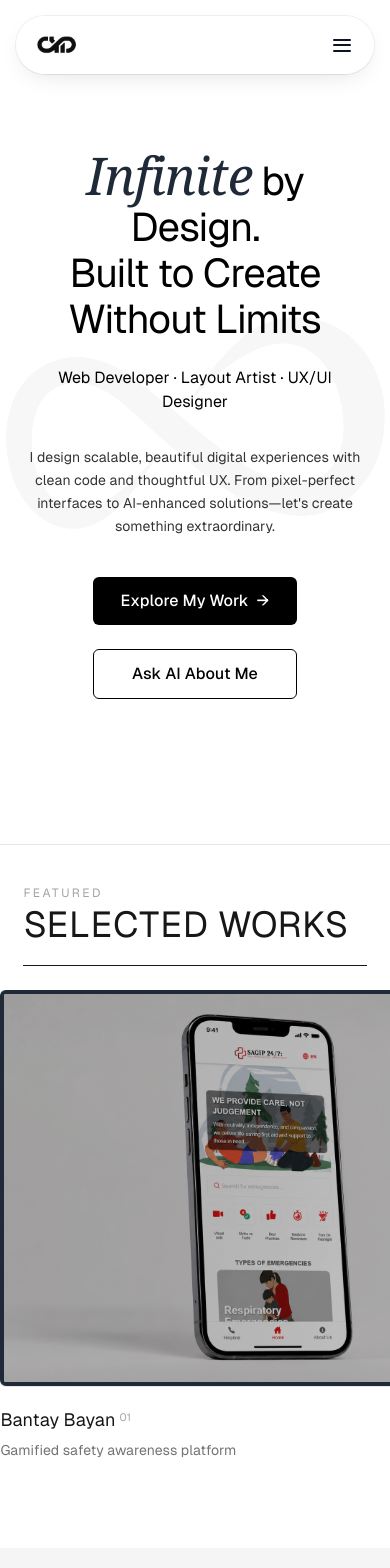
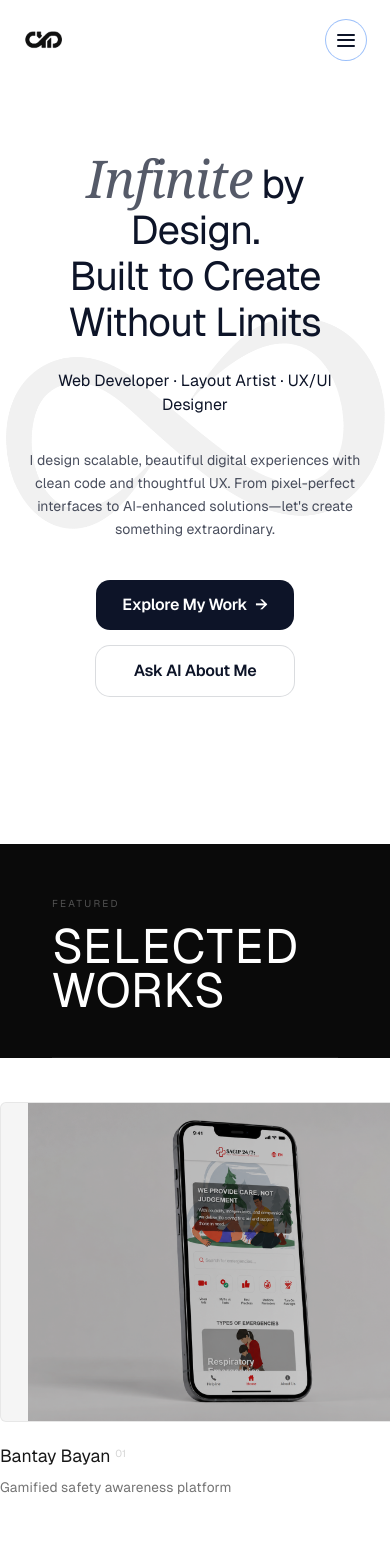
Before and after one commit to CristianYuriDomingo/my-portfolio, a Next.js app: page / in a window 390 px wide. Shown: the top 1568 px of the page. Built offline with nearby package versions, Linux system fonts and the light colour scheme.

Commit message:
improved pages ui to a black and white branding

```diff
--- a/src/components/organisms/AboutSection.tsx
+++ b/src/components/organisms/AboutSection.tsx
@@ -12,13 +12,27 @@ export default function AboutSection() {
       id="about"
       className="
         relative overflow-hidden
-        bg-[#F5F5F5]
+        bg-white
         min-h-[100dvh] flex flex-col
         px-9 pt-16 sm:pt-20 pb-0
         lg:h-screen lg:block lg:py-0
         [--page-x:2.25rem] lg:[--page-x:5rem]
       "
     >
+      {/* Subtle background watermark — same recipe as HeroSection */}
+      <div className="fixed inset-0 -z-20 flex items-center justify-center pointer-events-none select-none">
+        <div
+          className="opacity-[0.025] w-[110vw] h-[110vw] sm:w-[100vw] sm:h-[100vw] md:w-[90vw] md:h-[90vw]"
+          style={{
+            backgroundImage: "url('/images/hero/bg-logo1.png')",
+            backgroundRepeat: 'no-repeat',
+            backgroundPosition: 'center',
+            backgroundSize: 'contain',
+            filter: 'brightness(0)',
+          }}
+        />
+      </div>
+
       <div
         className="
           relative mx-auto w-full max-w-[1700px]
@@ -30,7 +44,7 @@ export default function AboutSection() {
         <h2
           className="
             w-full text-center font-display font-black leading-none tracking-tight
-            text-[#141D38]
+            text-navy
             text-[44px] sm:text-[64px] md:text-[80px]
             lg:absolute lg:top-[10%] lg:left-[var(--page-x)] lg:z-0 lg:text-left
             lg:text-[clamp(140px,15vw,230px)] lg:whitespace-nowrap
@@ -49,10 +63,10 @@ export default function AboutSection() {
         >
           <h3
             className="
-              font-display font-bold uppercase tracking-wide
-              text-[#4B4B4B]
-              text-[16px] sm:text-[18px]
-              mb-2
+              font-display font-bold uppercase tracking-widest
+              text-navy/40
+              text-[13px] sm:text-[14px]
+              mb-3
             "
           >
             {ABOUT_LABEL}
@@ -60,7 +74,7 @@ export default function AboutSection() {
           <p
             className="
               text-[18px] sm:text-[21px]
-              leading-[1.8] text-[#141D38]/80
+              leading-[1.8] text-navy/75
             "
           >
             {ABOUT_DESCRIPTION}
--- a/src/components/organisms/HeroSection.tsx
+++ b/src/components/organisms/HeroSection.tsx
@@ -32,14 +32,15 @@ export default function HeroSection() {
         />
       </div>
 
-      {/* Hero content — dark text for contrast against white bg */}
+      {/* Hero content — text now rides on the "navy" token instead of raw
+          black/gray, matching the navbar's palette */}
       <section
         id="hero"
         className="relative z-0 flex min-h-[100svh] flex-col items-center justify-center px-6 sm:px-10 text-center"
       >
-        <h1 className="max-w-4xl text-[clamp(2.5rem,7vw,4.75rem)] leading-[1.15] tracking-tight font-sans font-normal text-black">
+        <h1 className="max-w-4xl text-[clamp(2.5rem,7vw,4.75rem)] leading-[1.15] tracking-tight font-sans font-normal text-navy">
           <span
-            className="italic text-gray-800 text-[1.3em]"
+            className="italic text-navy/70 text-[1.3em]"
             style={{
               fontFamily: "'Playfair Display', 'Georgia', serif",
               fontWeight: '100',
@@ -55,32 +56,50 @@ export default function HeroSection() {
           Without Limits
         </h1>
 
-        <p className="mt-6 max-w-xl font-sans text-base sm:text-lg font-normal text-black">
+        <p className="mt-6 max-w-xl font-sans text-base sm:text-lg font-normal text-navy">
           Web Developer · Layout Artist · UX/UI Designer
         </p>
 
         {/* Value proposition */}
-        <p className="mt-8 max-w-2xl font-sans text-sm sm:text-base font-normal leading-relaxed text-black/80">
+        <p className="mt-8 max-w-2xl font-sans text-sm sm:text-base font-normal leading-relaxed text-navy/75">
           I design scalable, beautiful digital experiences with clean code and
           thoughtful UX. From pixel-perfect interfaces to AI-enhanced
           solutions—let's create something extraordinary.
         </p>
 
-        {/* CTA Buttons */}
-        <div className="mt-10 flex flex-col sm:flex-row gap-6 justify-center">
-          {/* Primary CTA */}
+        {/* CTA Buttons — same radius, weight, and interaction recipe as the
+            navbar's Contact chip, so hero and nav read as one design */}
+        <div className="mt-10 flex flex-col sm:flex-row gap-4 justify-center">
+          {/* Primary CTA — solid navy fill. This stays the one bold, filled
+              button on the page; the nav's Contact is deliberately quieter. */}
           <Link
             href="/works"
-            className="inline-flex items-center justify-center px-7 py-3 bg-black text-white font-medium rounded-md transition-opacity duration-300 hover:opacity-90 active:opacity-75"
+            className="
+              inline-flex items-center justify-center
+              px-[26px] py-[13px] rounded-[14px]
+              bg-navy text-white font-semibold tracking-tight
+              transition-all duration-200 ease-out
+              hover:opacity-90 active:scale-[0.97]
+              focus-visible:outline-none focus-visible:ring-2 focus-visible:ring-navy/30
+            "
           >
             Explore My Work
             <span className="ml-2">→</span>
           </Link>
 
-          {/* Secondary CTA */}
+          {/* Secondary CTA — outlined chip: identical recipe to the navbar's
+              Contact button (white fill, navy ring, navy text). */}
           <button
             onClick={handleAskAI}
-            className="inline-flex items-center justify-center px-7 py-3 border border-black text-black font-medium rounded-md transition-colors duration-300 hover:bg-black/5"
+            className="
+              inline-flex items-center justify-center
+              px-[26px] py-[13px] rounded-[14px]
+              bg-white ring-1 ring-navy/15
+              text-navy font-semibold tracking-tight
+              transition-all duration-200 ease-out
+              hover:bg-navy/[0.04] hover:ring-navy/25 active:scale-[0.97]
+              focus-visible:outline-none focus-visible:ring-2 focus-visible:ring-navy/30
+            "
           >
             Ask AI About Me
           </button>
--- a/src/components/organisms/Navbar.tsx
+++ b/src/components/organisms/Navbar.tsx
@@ -17,6 +17,7 @@ interface NavLink {
 const NAV_LINKS: NavLink[] = [
   { label: 'About', href: '/#about' },
   { label: 'Works', href: '/works' },
+  { label: 'Services', href: '/#services' },
   { label: 'Ask AI', href: '#' },
 ];
 
@@ -30,14 +31,14 @@ function Logo() {
     <Link
       href="/"
       aria-label="CYD Portfolio — home"
-      className="rounded-[8px] focus-visible:outline-none focus-visible:ring-2 focus-visible:ring-navy/30"
+      className="flex-shrink-0 rounded-[8px] focus-visible:outline-none focus-visible:ring-2 focus-visible:ring-navy/30"
     >
-      <div className="relative w-[42px] h-[42px] rounded-[8px] overflow-hidden flex-shrink-0">
+      <div className="relative w-[40px] h-[40px] rounded-[8px] overflow-hidden">
         <Image
           src="/images/logo/cyd-logo.png"
           alt="CYD"
           fill
-          sizes="42px"
+          sizes="40px"
           className="object-contain"
           priority
         />
@@ -66,14 +67,16 @@ function NavItem({
   const focusRing =
     'focus-visible:outline-none focus-visible:ring-2 focus-visible:ring-navy/30';
 
-  const desktopClass = `flex items-center px-[16px] py-[6px] rounded-full text-[14.5px] font-medium tracking-tight text-navy transition-colors duration-200 whitespace-nowrap active:scale-[0.97] hover:bg-navy/[0.045] ${focusRing}`;
-  const mobileClass = `flex items-center w-full px-[16px] py-[12px] rounded-[16px] text-[16px] font-medium tracking-tight text-navy transition-colors duration-200 active:scale-[0.98] hover:bg-navy/[0.045] ${focusRing}`;
+  // Desktop items live inside the gray pill, so active state reads as a
+  // raised white "chip" rather than a tinted background.
+  const desktopClass = `flex items-center px-[18px] py-[9px] rounded-full text-[14.5px] font-medium tracking-tight text-navy/75 transition-all duration-200 whitespace-nowrap active:scale-[0.97] hover:text-navy hover:bg-white/60 ${focusRing}`;
+  const mobileClass = `flex items-center w-full px-[16px] py-[12px] rounded-[14px] text-[16px] font-medium tracking-tight text-navy transition-colors duration-200 active:scale-[0.98] hover:bg-navy/[0.05] ${focusRing}`;
 
   const base = variant === 'mobile' ? mobileClass : desktopClass;
   const activeClass =
     variant === 'mobile'
       ? 'bg-[#FCDB32]/25 font-semibold'
-      : 'bg-navy/[0.07] font-semibold';
+      : 'bg-white text-navy font-semibold shadow-[0_1px_2px_rgba(13,20,40,0.10)]';
 
   const handleAiClick = () => {
     onAiChatClick?.();
@@ -206,39 +209,27 @@ export default function Navbar({ onAiChatClick }: NavbarProps) {
   return (
     <header
       className={`
-        fixed top-4 left-0 right-0 z-50
-        flex justify-center px-4
+        fixed top-0 left-0 right-0 z-50
         transition-transform duration-500
-        ${visible ? 'translate-y-0' : '-translate-y-[calc(100%+1rem)]'}
+        ${visible ? 'translate-y-0' : '-translate-y-full'}
       `}
       style={{ transitionTimingFunction: EASE }}
       role="banner"
     >
-      <div className="w-full max-w-[420px] md:w-auto md:max-w-none">
-        <nav
-          className="
-            flex items-center justify-between md:inline-flex
-            w-full md:w-auto
-            bg-white/75 backdrop-blur-xl backdrop-saturate-150
-            rounded-full
-            pl-[20px] md:pl-[36px] pr-[14px] md:pr-[28px] py-[8px]
-            ring-1 ring-black/[0.06]
-            shadow-[0_1px_2px_rgba(13,20,40,0.04),0_8px_24px_-8px_rgba(13,20,40,0.12)]
-          "
-          aria-label="Main navigation"
-        >
-          {/* Logo */}
+      <div className="relative flex items-center justify-between max-w-7xl mx-auto px-6 md:px-10 py-5">
+        {/* Logo — bare, no container, sits directly on the page background */}
         <Logo />
 
-          {/* Divider — desktop only */}
-          <div
-            className="hidden md:block w-px h-[22px] bg-navy/15 mx-4 flex-shrink-0"
-            aria-hidden="true"
-          />
-
-          {/* Nav links — desktop only */}
+        {/* Centered link pill — desktop only. Absolutely centered on the
+            viewport so it stays visually centered regardless of how wide
+            the logo or the Contact button end up being. */}
         <ul
-            className="hidden md:flex items-center list-none m-0 p-0"
+          className="
+            hidden md:flex items-center list-none m-0 p-[6px]
+            absolute left-1/2 top-1/2 -translate-x-1/2 -translate-y-1/2
+            bg-navy/[0.045] backdrop-blur-md
+            rounded-full ring-1 ring-navy/[0.06]
+          "
           role="list"
         >
           {NAV_LINKS.map((link) => (
@@ -252,17 +243,19 @@ export default function Navbar({ onAiChatClick }: NavbarProps) {
           ))}
         </ul>
 
-          {/* Contact CTA — desktop only */}
+        {/* Right side: outlined Contact button (desktop) + hamburger (mobile) */}
+        <div className="flex items-center gap-3 flex-shrink-0">
           <Link
             href="/#contact"
             className="
               hidden md:inline-flex
-              ml-2 px-[20px] py-[7px] rounded-full
-              bg-navy text-white
-              text-[15px] font-semibold tracking-tight
+              px-[22px] py-[9px] rounded-[14px]
+              bg-white/80 backdrop-blur-md
+              ring-1 ring-navy/15
+              text-navy text-[14.5px] font-semibold tracking-tight
               whitespace-nowrap
               transition-all duration-200 ease-out
-              hover:opacity-90 active:scale-[0.97]
+              hover:bg-white hover:ring-navy/25 active:scale-[0.97]
               focus-visible:outline-none focus-visible:ring-2 focus-visible:ring-navy/30
             "
           >
@@ -274,8 +267,9 @@ export default function Navbar({ onAiChatClick }: NavbarProps) {
             onClick={() => setMobileOpen((v) => !v)}
             className="
               md:hidden flex items-center justify-center
-              w-9 h-9 rounded-full flex-shrink-0
-              hover:bg-navy/[0.06] transition-colors duration-200
+              w-10 h-10 rounded-full flex-shrink-0
+              bg-white ring-1 ring-navy/12
+              hover:ring-navy/25 transition-all duration-200
               active:scale-95
               focus-visible:outline-none focus-visible:ring-2 focus-visible:ring-navy/30
             "
@@ -285,22 +279,23 @@ export default function Navbar({ onAiChatClick }: NavbarProps) {
           >
             <BurgerIcon open={mobileOpen} />
           </button>
-        </nav>
+        </div>
+      </div>
 
       {/* Dropdown panel — mobile only */}
       <div
         id="mobile-nav-panel"
         className={`
-            md:hidden overflow-hidden
+          md:hidden overflow-hidden px-4
           transition-all duration-300
-            ${mobileOpen ? 'max-h-[420px] opacity-100 mt-2' : 'max-h-0 opacity-0 mt-0'}
+          ${mobileOpen ? 'max-h-[420px] opacity-100' : 'max-h-0 opacity-0'}
         `}
         style={{ transitionTimingFunction: EASE }}
       >
         <div
           className="
-              bg-white/85 backdrop-blur-xl backdrop-saturate-150
-              rounded-[24px] p-2
+            bg-white
+            rounded-[24px] p-2 mb-3
             ring-1 ring-black/[0.06]
             shadow-[0_1px_2px_rgba(13,20,40,0.04),0_16px_32px_-8px_rgba(13,20,40,0.16)]
           "
@@ -311,9 +306,7 @@ export default function Navbar({ onAiChatClick }: NavbarProps) {
                 <NavItem
                   link={link}
                   isActive={isLinkActive(link.href)}
-                    onAiChatClick={
-                      link.href === '#' ? onAiChatClick : undefined
-                    }
+                  onAiChatClick={link.href === '#' ? onAiChatClick : undefined}
                   onNavigate={closeMenu}
                   variant="mobile"
                 />
@@ -326,11 +319,11 @@ export default function Navbar({ onAiChatClick }: NavbarProps) {
             onClick={closeMenu}
             className="
               mt-1 flex items-center justify-center w-full
-                px-[20px] py-[12px] rounded-[16px]
-                bg-navy text-white
-                text-[15px] font-semibold tracking-tight
-                transition-opacity duration-200
-                hover:opacity-90 active:scale-[0.98]
+              px-[20px] py-[13px] rounded-[16px]
+              bg-white ring-1 ring-navy/15
+              text-navy text-[15px] font-semibold tracking-tight
+              transition-all duration-200
+              hover:bg-navy/[0.04] hover:ring-navy/25 active:scale-[0.98]
               focus-visible:outline-none focus-visible:ring-2 focus-visible:ring-navy/30
             "
           >
@@ -338,7 +331,6 @@ export default function Navbar({ onAiChatClick }: NavbarProps) {
           </Link>
         </div>
       </div>
-      </div>
     </header>
   );
 }
--- a/src/components/organisms/WorksSection.tsx
+++ b/src/components/organisms/WorksSection.tsx
@@ -38,46 +38,49 @@ const works: Work[] = [
   {
     slug: 'cyd-portfolio',
     title: 'CYD Portfolio',
-    description: 'This site, in navy and yellow',
+    description: 'This site — design portfolio in black and white',
     image: '/images/works/cyd-portfolio.png',
   },
 ];
 
-// Card image size: 528×396 on mobile, 700×525 on desktop (4:3 ratio)
+// Card: fixed 640px wide, height is intrinsic — no cropping, full image visible
 function WorkCard({ work, index }: { work: Work; index: number }) {
   return (
     <a
       href={`/works/${work.slug}`}
-      className="group block w-[528px] flex-shrink-0 md:w-[700px]"
+      className="group block w-[480px] flex-shrink-0 md:w-[640px]"
     >
-      {/* Image container — dimmed by default, full brightness on hover */}
-      <div className="relative h-[396px] w-[528px] overflow-hidden rounded-md border-4 border-gray-800 bg-neutral-200 ring-1 ring-neutral-900/10 md:h-[525px] md:w-[700px]">
+      {/* Image wrapper — fixed size, object-contain so full image visible, no crop */}
+      <div
+        className="relative h-[320px] w-[480px] overflow-hidden rounded-[6px] border border-black/[0.06] md:h-[426px] md:w-[640px]"
+        style={{ background: '#f5f5f5' }}
+      >
         <Image
           src={work.image}
           alt={work.title}
           fill
-          sizes="(min-width: 768px) 700px, 528px"
-          className="object-cover brightness-75 transition-[filter,transform] duration-[400ms] ease-in-out group-hover:brightness-100 group-hover:scale-105"
+          sizes="(min-width: 768px) 640px, 480px"
+          className="object-contain brightness-[0.78] transition-[filter,transform] duration-500 ease-in-out group-hover:brightness-100 group-hover:scale-[1.035]"
         />
 
-        {/* View Work label — fades in on hover, bottom-right */}
-        <div className="absolute inset-0 flex items-end justify-end p-5 opacity-0 transition-opacity duration-[400ms] ease-in-out group-hover:opacity-100">
-          <span className="rounded-sm bg-white/90 px-4 py-2 font-mono text-xs uppercase tracking-[0.15em] text-neutral-900 backdrop-blur-sm">
+        {/* "View Work" pill — fades in on hover, bottom-right */}
+        <div className="absolute inset-0 flex items-end justify-end p-[18px] opacity-0 transition-opacity duration-[350ms] ease-in-out group-hover:opacity-100">
+          <span className="rounded-[3px] bg-white/92 px-[18px] py-[8px] font-mono text-[9.5px] uppercase tracking-[0.16em] text-neutral-900 backdrop-blur-sm">
             View Work
           </span>
         </div>
       </div>
 
-      {/* Caption — title + superscript index (screenshot layout) */}
-      <div className="mt-5">
-        <h3 className="inline text-lg font-normal text-neutral-900 md:text-xl">
+      {/* Caption */}
+      <div className="mt-[22px]">
+        <h3 className="inline text-[1.1rem] font-normal leading-snug tracking-[-0.01em] text-neutral-900 md:text-[1.15rem]">
           {work.title}
-          <sup className="ml-1 font-mono text-[0.6em] font-normal text-neutral-400">
+          <sup className="ml-[5px] font-mono text-[0.58em] font-normal text-neutral-300">
             {String(index + 1).padStart(2, '0')}
           </sup>
         </h3>
       </div>
-      <p className="mt-1.5 text-sm text-neutral-500 md:text-base">
+      <p className="mt-[7px] text-[0.85rem] leading-relaxed tracking-[0.005em] text-neutral-500 md:text-[0.875rem]">
         {work.description}
       </p>
     </a>
@@ -86,10 +89,6 @@ function WorkCard({ work, index }: { work: Work; index: number }) {
 
 const hideScrollbar =
   '[-ms-overflow-style:none] [scrollbar-width:none] [&::-webkit-scrollbar]:hidden';
-
-function SectionDivider() {
-  return <div className="h-px w-full bg-neutral-200" />;
-}
 
 function WorksHeader({
   showNav,
@@ -101,24 +100,27 @@ function WorksHeader({
   onNext?: () => void;
 }) {
   return (
-    <div className="px-[6vw] pt-10 pb-6">
+    <div className="bg-[#0a0a0a] px-[52px] pt-[52px] pb-0">
       <div className="flex items-end justify-between gap-6">
         <div>
-          {/* Typo fixed: FEAUTURED → Featured */}
-          <span className="block font-mono text-xs uppercase tracking-[0.2em] text-neutral-400">
+          {/* Mono eyebrow — very muted */}
+          <span className="block font-mono text-[10px] uppercase tracking-[0.22em] text-neutral-600">
             Featured
           </span>
-          <h2 className="mt-2 font-display text-[clamp(2.25rem,5vw,4rem)] uppercase leading-[0.9] text-neutral-900">
+          {/* Bebas Neue display title */}
+          <h2 className="mt-[14px] font-display text-[clamp(3rem,7vw,5.5rem)] uppercase leading-[0.92] tracking-[0.02em] text-white">
             Selected Works
           </h2>
         </div>
+
+        {/* Desktop nav arrows */}
         {showNav && (
-          <div className="flex shrink-0 gap-3 pb-1 text-neutral-400">
+          <div className="flex shrink-0 gap-5 pb-1 text-[#444]">
             <button
               type="button"
               aria-label="Previous work"
               onClick={onPrev}
-              className="transition-colors hover:text-neutral-900 focus-visible:outline focus-visible:outline-2 focus-visible:outline-neutral-900"
+              className="text-[22px] leading-none transition-colors duration-200 hover:text-white focus-visible:outline focus-visible:outline-2 focus-visible:outline-white"
             >
               ←
             </button>
@@ -126,14 +128,16 @@ function WorksHeader({
               type="button"
               aria-label="Next work"
               onClick={onNext}
-              className="transition-colors hover:text-neutral-900 focus-visible:outline focus-visible:outline-2 focus-visible:outline-neutral-900"
+              className="text-[22px] leading-none transition-colors duration-200 hover:text-white focus-visible:outline focus-visible:outline-2 focus-visible:outline-white"
             >
               →
             </button>
           </div>
         )}
       </div>
-      <div className="mt-6 h-px w-full bg-neutral-900" />
+
+      {/* Hairline rule — barely visible, premium separator */}
+      <div className="mt-[44px] h-[0.5px] w-full bg-white/[0.08]" />
     </div>
   );
 }
@@ -141,11 +145,10 @@ function WorksHeader({
 function SimpleWorksRow() {
   return (
     <section className="bg-white">
-      <SectionDivider />
       <WorksHeader />
-      <div className="pb-20">
+      <div className="pb-24 pt-[44px]">
         <div
-          className={`flex snap-x snap-mandatory gap-14 overflow-x-auto px-[6vw] pb-2 ${hideScrollbar}`}
+          className={`flex snap-x snap-mandatory gap-12 overflow-x-auto px-[52px] pb-2 md:gap-[48px] ${hideScrollbar}`}
         >
           {works.map((work, index) => (
             <div key={work.slug} className="snap-start">
@@ -193,7 +196,6 @@ function PinnedWorksRow() {
       className="relative hidden h-[320vh] bg-white md:block"
     >
       <div className="sticky top-0 flex h-screen flex-col overflow-hidden">
-        <SectionDivider />
         <WorksHeader
           showNav
           onPrev={() => scrollByCard(-1)}
@@ -203,7 +205,7 @@ function PinnedWorksRow() {
           <motion.div
             ref={trackRef}
             style={{ x }}
-            className="flex gap-14 px-[6vw]"
+            className="flex gap-[48px] px-[52px]"
           >
             {works.map((work, index) => (
               <WorkCard key={work.slug} work={work} index={index} />
```
Lines whose indentation alone changed are shown as unchanged.
